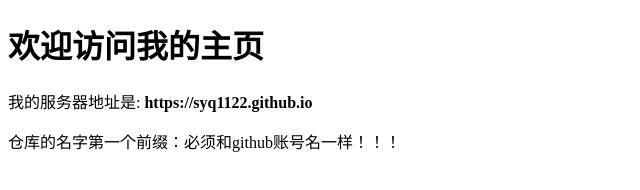
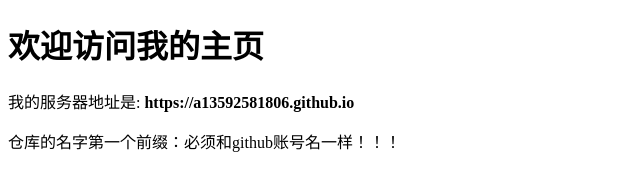
Before and after one commit to a13592581806/a13592581806.github.io, a plain HTML site: page index (1).html in a window 1280 px wide. Shown: the full height of the page, 0-640 px from the left. Drawn offline with Linux system fonts and the light colour scheme.

Commit message:
Update index (1).html

```diff
--- a/index (1).html
+++ b/index (1).html
@@ -7,7 +7,7 @@
 <body>
 	<h1>欢迎访问我的主页</h1>
 	<p>我的服务器地址是:
-		<strong>https://syq1122.github.io</strong>
+		<strong>https://a13592581806.github.io</strong>
 	</p>
 	<p>仓库的名字第一个前缀：必须和github账号名一样！！！</p>
 </body>
```
